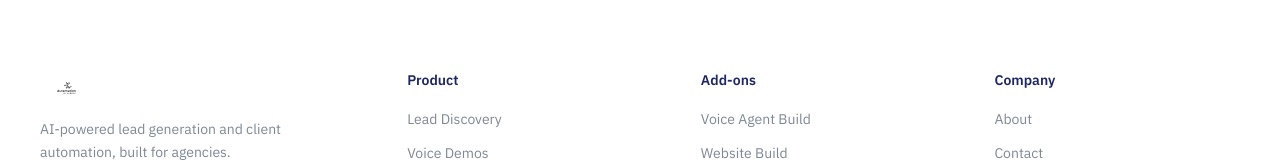
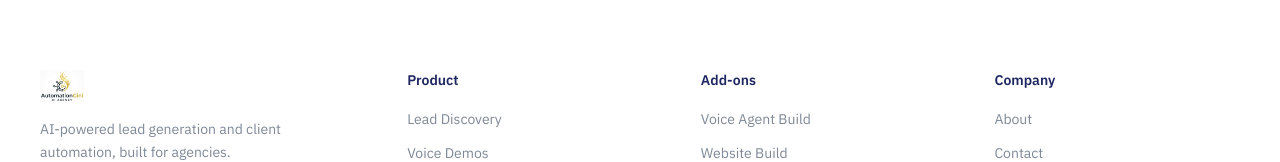
Before and after one commit to Nabeel-Usmani/automationgini-website, a React (Vite) app: page / in a window 1280 px wide. Shown: the part 7633-7795 px from the top of the page. Built offline with nearby package versions, Linux system fonts and the light colour scheme.

Commit message:
Update Footer.jsx

```diff
--- a/src/components/Footer.jsx
+++ b/src/components/Footer.jsx
@@ -1,5 +1,5 @@
 import { Link } from 'react-router-dom'
-import LogoLight from '../assets/logo-light-bg.svg'
+import LogoLight from '../assets/Logo.jpg'
 
 const columns = [
   {
@@ -27,7 +27,7 @@ export default function Footer() {
       <div className="max-w-7xl mx-auto px-6 lg:px-10">
         <div className="grid md:grid-cols-[1.3fr_repeat(3,1fr)] gap-12 pb-14 border-b border-navy/[0.06]">
           <div>
-            <img src={LogoLight} alt="AutomationGini" className="h-8 mb-4" />
+            <img src={LogoLight} alt="AutomationGini" className="h-8 w-auto mb-4" />
             <p className="font-body text-sm text-slate/70 max-w-xs leading-relaxed">
               AI-powered lead generation and client automation, built for agencies.
             </p>
```
